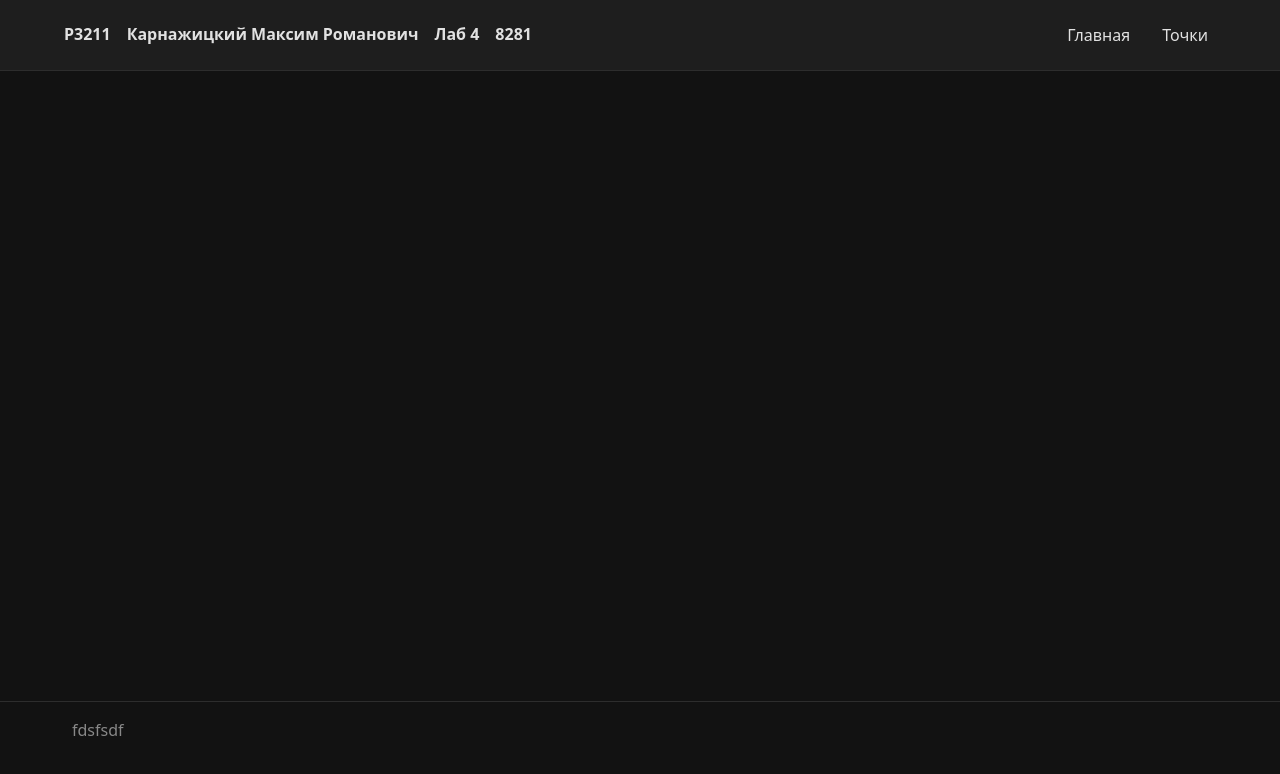
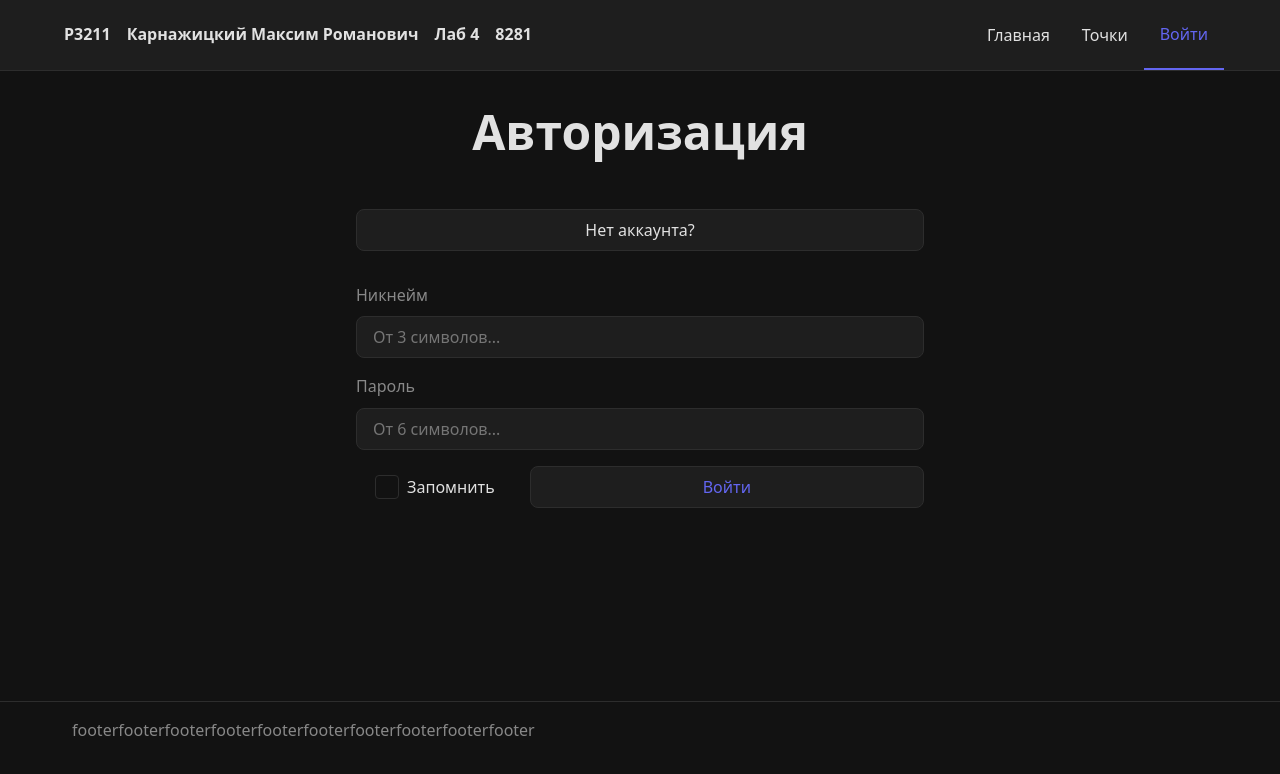
Before and after one commit to xtern0o/web_lab4, a Vue app in the folder frontend/web_lab4_frontend/: page /auth in a window 1280 px wide. Shown: the top 774 px of the page. Built offline with nearby package versions, Linux system fonts and the light colour scheme.

Commit message:
[feat] signin+signup -> auth (merged to one page); checkbox refactor

```diff
--- a/frontend/web_lab4_frontend/src/App.vue
+++ b/frontend/web_lab4_frontend/src/App.vue
@@ -18,6 +18,7 @@
           <nav class="navbar-nav">
             <router-link class="navbar-nav-item-link" to="/" exact-active-class="here">Главная</router-link>
             <router-link class="navbar-nav-item-link" to="/points" exact-active-class="here">Точки</router-link>
+            <router-link class="navbar-nav-item-link" to="/auth" exact-active-class="here">Войти</router-link>
           </nav>
 
         </div>
@@ -32,7 +33,7 @@
 
     <footer>
       <div class="container">
-        <p>fdsfsdf</p>
+        <p>footerfooterfooterfooterfooterfooterfooterfooterfooterfooter</p>
       </div>
     </footer>
   </div>
--- /dev/null
+++ b/frontend/web_lab4_frontend/src/components/Auth.vue
@@ -0,0 +1,218 @@
+<template>
+
+<h1>
+    <template v-if="toggleAuth">Регистрация</template>
+    <template v-else>Авторизация</template>
+</h1>
+
+<Transition appear name="from-top">
+<div class="login-form">
+    <button type="button" @click="toggleAuth = !toggleAuth">
+        <template v-if="toggleAuth">Есть аккаунт?</template>
+        <template v-else>Нет аккаунта?</template>
+    </button>
+</div>
+</Transition>
+
+<form @submit.prevent="signup()" v-if="toggleAuth">
+
+</form>
+
+
+<form @submit.prevent="signin()" v-else>
+    <div class="login-form">
+        <Transition appear name="from-top">
+            <div class="grid-form-entry">
+                <p>Никнейм</p>
+                <input
+                    v-model="username"
+                    type="text"
+                    id="login-username-field"
+                    placeholder="От 3 символов..."
+                    required>
+            </div>
+        </Transition>
+        <Transition appear name="from-top">
+            <div class="grid-form-entry">
+                <p>Пароль</p>
+                <input
+                    v-model="password"
+                    type="password"
+                    id="login-password-field"
+                    placeholder="От 6 символов..."
+                    required>
+            </div>
+        </Transition>
+        <Transition appear name="from-bottom">
+            <div class="remember-grid">
+                <div class="checkbox-container">
+                    <input
+                        type="checkbox"
+                        id="login-rememberCheck"
+                        v-model="remember">
+                        <label for="rememberCheck">Запомнить</label>
+                    </input>
+                </div>
+                <button type="submit" class="submit-button" >Войти</button>
+            </div>
+        </Transition>
+    </div>
+</form>
+
+
+
+</template>
+
+<script setup>
+import { ref } from 'vue'
+
+const username = ref(null);
+const password = ref(null);
+const remember = ref(false);
+
+const toggleAuth = ref(false);
+
+function validateUsername() {
+    let name = username.value.trim();
+
+    if (!name) {
+        return [false, 'Имя пользователя не может быть пустым.'];
+    }
+    if (name.length < 3) {
+        return [false, 'Имя пользователя должно содержать не менее 3 символов.'];
+    }
+    if (name.length > 20) {
+        return [false, 'Имя пользователя должно содержать не более 20 символов.'];
+    }
+    const usernameRegex = /^[a-zA-Z0-9_]+$/;
+    if (!usernameRegex.test(name)) {
+        return [false, 'Имя пользователя может содержать только латинские буквы, цифры и подчеркивания.'];
+    }
+
+    return [true, "OK"];
+}
+
+
+function validatePassword() {
+    let pwd = password.value;
+
+    if (!pwd) {
+        return [false, 'Пароль не может быть пустым.'];
+    }
+    if (pwd.length < 6) {
+        return [false, 'Пароль должен содержать не менее 6 символов.'];
+    }
+    if (pwd.length > 30) {
+        return [false, 'Пароль должен содержать не более 30 символов.'];
+    }
+    const passwordRegex = /^(?=.*[a-z])(?=.*[A-Z])(?=.*\d).{6,}$/;
+    if (!passwordRegex.test(pwd)) {
+        return [false, 'Пароль должен содержать хотя бы одну латинскую заглавную букву, одну латинскую строчную букву и одну цифру.'];
+    }
+
+    return [true, "OK"];
+}
+
+function validateAndThrow() {
+    const validateUsername_ret = validateUsername();
+    if (!validateUsername_ret[0]) {
+        throwError("Невалидный никнейм", validateUsername_ret[1])
+        return false;
+    }
+    const validatePassword_ret = validatePassword();
+    if (!validatePassword_ret[0]) {
+        throwError("Невалидный пароль", validatePassword_ret[1])
+        return false;
+    }
+    return true;
+}
+
+function throwError(summary, message) {
+    console.log(summary + " " + message)
+}
+
+function signin() {
+    if (!validateAndThrow()) return;
+
+    const data = {
+        username: username.value,
+        password: password.value,
+        remember: remember.value
+    }
+    console.log(data);
+}
+
+
+</script>
+
+<style lang="less" scoped>
+@import '../styles/style.less';
+@import '../styles/variables.less';
+
+.login-form {
+  display: flex;
+  flex-direction: column;
+  max-width: 600px;
+  margin: 0 auto;
+  padding: 1rem 1rem;
+  width: 100%;
+  gap: 1rem;
+
+  p {
+    padding: 0;
+  }
+
+  &-entry {
+    display: flex;
+    flex-direction: column;
+    gap: 0.25rem;
+  }
+}
+
+.checkbox-container {
+    display: flex;
+    align-items: center;
+    justify-content: center;
+    align-content: center
+}
+
+.remember-grid {
+    .grid-proportions-adaptive(~"1fr 2.5fr");
+
+    @media(max-width: @width-phone) {
+        flex-direction: column-reverse;
+        justify-items: center;
+        align-items: center;
+
+        button, div {
+            width: 100%;
+        }
+    }
+}
+
+.from-top-enter-active,
+.from-top-leave-active,
+.from-bottom-enter-active,
+.from-bottom-leave-active {
+  transition: all 0.8s ease;
+}
+
+.from-top-enter-from,
+.from-top-leave-to {
+  opacity: 0;
+  @media(min-width: @width-phone) {
+    transform: translateY(-50px);
+  }
+
+}
+
+.from-bottom-enter-from,
+.from-bottom-leave-to {
+  opacity: 0;
+  @media(min-width: @width-phone) {
+    transform: translateY(50px);
+  }
+
+}
+
+</style>
--- a/frontend/web_lab4_frontend/src/router/index.js
+++ b/frontend/web_lab4_frontend/src/router/index.js
@@ -1,10 +1,12 @@
 import { createRouter, createWebHistory } from 'vue-router'
 import Home from '../components/Home.vue'
 import Points from '../components/Points.vue'
+import Auth from '../components/Auth.vue'
 
 const routes = [
   { path: '/', name: 'Home', component: Home },
   { path: '/points', name: 'Points', component: Points },
+  { path: '/auth', name: 'Auth', component: Auth }
 ]
 
 const router = createRouter({
--- a/frontend/web_lab4_frontend/src/styles/style.less
+++ b/frontend/web_lab4_frontend/src/styles/style.less
@@ -136,13 +136,13 @@ p {
   color: @text-secondary;
 }
 
-input[type='text'], input[type='number'] {
+input[type='text'], input[type='number'], input[type='password'] {
   display: flex;
   border: 1px solid @bg-tertiary;
   border-radius: 8px;
   margin: 0 auto;
   width: 100%;
-  padding: 1rem 1rem;
+  padding: 0.5rem 1rem;
   background-color: @bg-secondary;
   font-size: 1rem;
   color: @text-primary;
@@ -164,6 +164,55 @@ input[type='text'], input[type='number'] {
   }
 }
 
+input[type="checkbox"] {
+    appearance: none;
+    width: 1.5rem;
+    height: 1.5rem;
+    border: 1px solid @bg-tertiary;
+    border-radius: 4px;
+    cursor: pointer;
+    text-align: center;
+    display: inline-block;
+    vertical-align: middle;
+    background: transparent;
+    margin-right: 0.5rem;
+    position: relative;
+
+    + label {
+      vertical-align: middle;
+      cursor: pointer;
+      color: inherit;
+      cursor: pointer;
+    }
+
+    &:hover {
+      transform: scale(1.2);
+      transition: 0.3s ease;
+      border-color: @accent;
+      cursor: pointer;
+    }
+
+    &:checked {
+      background-color: @accent;
+
+      & + label {
+        color: @accent;
+      }
+
+      &::after {
+        content: '\2713'; // Unicode символ галочки (✓)
+        position: absolute;
+        top: 50%;
+        left: 50%;
+        transform: translate(-50%, -50%);
+        color: @text-primary; // Цвет галочки
+        font-size: 1rem; // Размер галочки
+        font-weight: bold;
+      }
+
+    }
+}
+
 .form-label {
   margin: 0;
   padding: 0 0.5rem;
@@ -183,6 +232,7 @@ button {
   color: @text-primary;
   font-size: 1rem;
   transition: transform 0.1s ease-in-out;
+  padding: 0.5rem 1rem;
 
   &:hover {
     background-color: @bg-tertiary;
@@ -259,22 +309,6 @@ div.point-entry {
     padding: 0;
     margin: 0;
   }
-}
-
-span.hit {
-  display: inline-block;
-  width: 10px;
-  height: 10px;
-  border-radius: 50%;
-
-  &-true {
-    background-color: @success;
-  }
-
-  &-false {
-    background-color: @error;
-  }
-
 }
 
 
--- a/frontend/web_lab4_frontend/src/styles/variables.less
+++ b/frontend/web_lab4_frontend/src/styles/variables.less
@@ -5,7 +5,7 @@
 @text-secondary: #888;
 @accent: #6366f1;
 @accent-hover: #4f46e5;
-@success: #10b981;
+@success: #2f9051;
 @warning: #f59e0b;
 @error: #ef4444;
 
```
Also changed, not shown: frontend/web_lab4_frontend/src/components/Points.vue (+40 -19 lines), frontend/web_lab4_frontend/src/components/Home.vue (indentation only).
